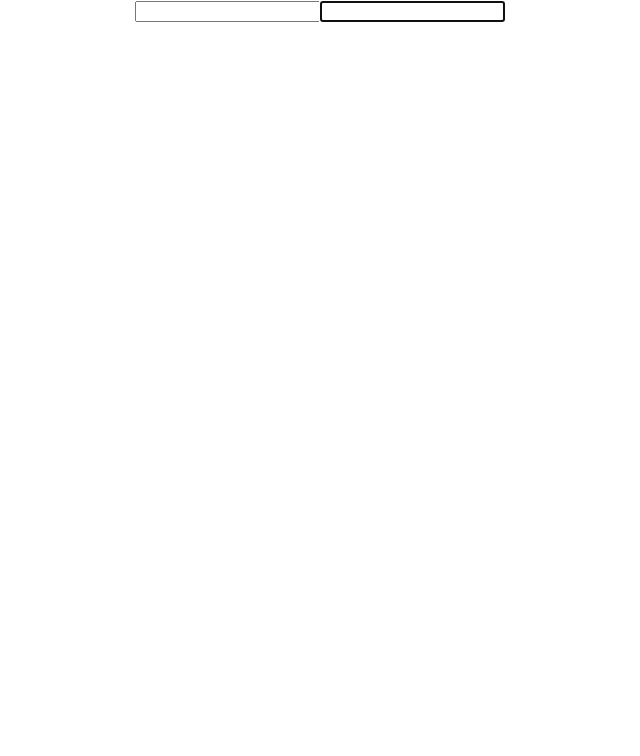
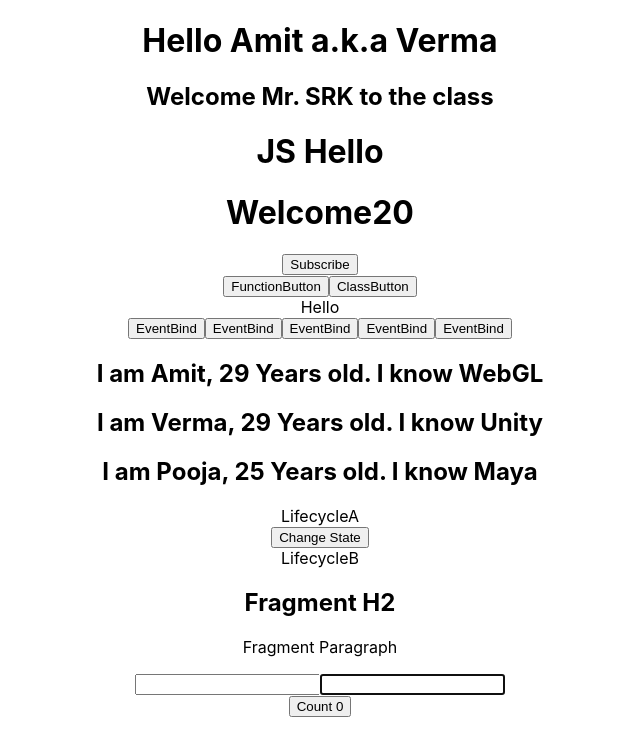
Before and after one commit to amitukind/myReact, a React (Create React App) app in the folder hello-world/: page / in a window 1280 px wide. Shown: the top 756 px of the page, without its empty margins (320-960 px from the left). Built offline with nearby package versions, Linux system fonts and the light colour scheme.

Commit message:
Hooks: Basic useState() usage

```diff
--- a/hello-world/src/App.js
+++ b/hello-world/src/App.js
@@ -11,12 +11,13 @@
 import LifecycleA from "./components/LifecycleA";
 import FragmentDemo from "./components/FragmentDemo";
 import RefsDemo from "./components/RefsDemo";
+import HookCounter from "./components/HookCounter";
 
 class App extends Component {
   render() {
     return (
       <div className="App">
-        {/* <Greet nickname="Verma" />
+        <Greet nickname="Verma" />
         <Welcome celeb="SRK" />
         <JSXHello />
         <Message />
@@ -25,8 +26,9 @@
         <EventBind />
         <NameList></NameList>
         <LifecycleA />
-        <FragmentDemo /> */}
+        <FragmentDemo />
         <RefsDemo />
+        <HookCounter></HookCounter>
       </div>
     );
   }
--- /dev/null
+++ b/hello-world/src/components/HookCounter.js
@@ -0,0 +1,12 @@
+import React, { useState } from "react";
+
+function HookCounter() {
+  const [count, setCount] = useState(0);
+  return (
+    <div>
+      <button onClick={() => setCount(count + 1)}>Count {count}</button>
+    </div>
+  );
+}
+
+export default HookCounter;
```
